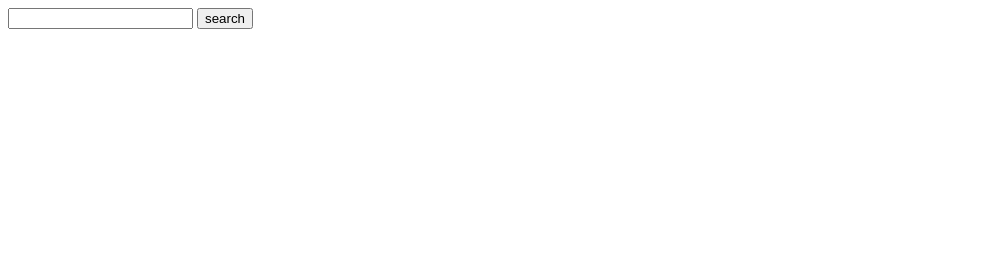
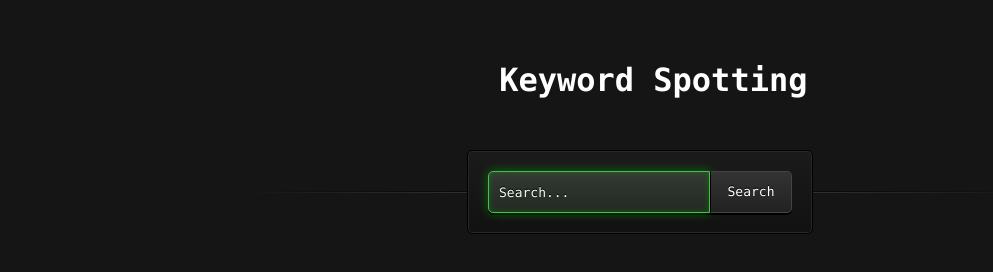
Before and after one commit to abuccts/keyword-spotting, a website: page public/index.html in a window 1280 px wide. Shown: the whole page, without its empty margins (0-993 px from the left). Drawn offline with Linux system fonts and the light colour scheme.

Commit message:
update search css

```diff
--- /dev/null
+++ b/public/css/index.css
@@ -0,0 +1,245 @@
+/* latin */
+@font-face {
+  font-family: 'Cabin';
+  font-style: normal;
+  font-weight: 400;
+  src: local('Cabin Regular'), local('Cabin-Regular'), url(../font/yQOMOX5hR0-6LTD879t-PQ.woff2) format('woff2');
+  unicode-range: U+0000-00FF, U+0131, U+0152-0153, U+02C6, U+02DA, U+02DC, U+2000-206F, U+2074, U+20AC, U+2212, U+2215, U+E0FF, U+EFFD, U+F000;
+}
+
+#title {
+	font-family: Consolas;
+	color: white;
+	position: absolute;
+	top: 40px;
+	left:39%;
+}
+
+.webdesigntuts-workshop {
+	background: #151515;
+	height: 100%;
+	position: absolute;
+	text-align: center;
+	width: 100%;
+	padding: 0;
+	margin: 0;
+}
+
+.webdesigntuts-workshop:before,
+.webdesigntuts-workshop:after {
+	content: '';
+	display: block;
+	height: 1px;
+	left: 50%;
+	margin: 0 0 0 -400px;
+	position: absolute;
+	width: 800px;
+}
+
+.webdesigntuts-workshop:before {
+	background: #444;
+	background: -webkit-linear-gradient(left, #151515, #444, #151515);
+	background: -moz-linear-gradient(left, #151515, #444, #151515);
+	background: -o-linear-gradient(left, #151515, #444, #151515);
+	background: -ms-linear-gradient(left, #151515, #444, #151515);
+	background: linear-gradient(left, #151515, #444, #151515);
+	top: 192px;
+}
+
+.webdesigntuts-workshop:after {
+	background: #000;
+	background: -webkit-linear-gradient(left, #151515, #000, #151515);
+	background: -moz-linear-gradient(left, #151515, #000, #151515);
+	background: -o-linear-gradient(left, #151515, #000, #151515);
+	background: -ms-linear-gradient(left, #151515, #000, #151515);
+	background: linear-gradient(left, #151515, #000, #151515);
+	top: 191px;
+}
+
+.webdesigntuts-workshop form {
+	background: #111;
+	background: -webkit-linear-gradient(#1b1b1b, #111);
+	background: -moz-linear-gradient(#1b1b1b, #111);
+	background: -o-linear-gradient(#1b1b1b, #111);
+	background: -ms-linear-gradient(#1b1b1b, #111);
+	background: linear-gradient(#1b1b1b, #111);
+	border: 1px solid #000;
+	border-radius: 5px;
+	box-shadow: inset 0 0 0 1px #272727;
+	display: inline-block;
+	font-size: 0px;
+	margin: 150px auto 0;
+	padding: 20px;
+	position: relative;
+	z-index: 1;
+}
+
+.webdesigntuts-workshop input {
+	background: #222;
+	background: -webkit-linear-gradient(#333, #222);
+	background: -moz-linear-gradient(#333, #222);
+	background: -o-linear-gradient(#333, #222);
+	background: -ms-linear-gradient(#333, #222);
+	background: linear-gradient(#333, #222);
+	border: 1px solid #444;
+	border-radius: 5px 0 0 5px;
+	box-shadow: 0 2px 0 #000;
+	color: #888;
+	display: block;
+	float: left;
+	font-family: 'Consolas', helvetica, arial, sans-serif;
+	font-size: 13px;
+	font-weight: 400;
+	height: 40px;
+	margin: 0;
+	padding: 0 10px;
+	text-shadow: 0 -1px 0 #000;
+	width: 200px;
+}
+
+.ie .webdesigntuts-workshop input {
+	line-height: 40px;
+}
+
+.webdesigntuts-workshop input::-webkit-input-placeholder {
+   color: #888;
+}
+
+.webdesigntuts-workshop input:-moz-placeholder {
+   color: #888;
+}
+
+.webdesigntuts-workshop input:focus {
+	-webkit-animation: glow 800ms ease-out infinite alternate;
+	-moz-animation: glow 800ms ease-out infinite alternate;
+	-o-animation: glow 800ms ease-out infinite alternate;
+	-ms-animation: glow 800ms ease-out infinite alternate;
+	animation: glow 800ms ease-out infinite alternate;
+	background: #222922;
+	background: -webkit-linear-gradient(#333933, #222922);
+	background: -moz-linear-gradient(#333933, #222922);
+	background: -o-linear-gradient(#333933, #222922);
+	background: -ms-linear-gradient(#333933, #222922);
+	background: linear-gradient(#333933, #222922);
+	border-color: #393;
+	box-shadow: 0 0 5px rgba(0,255,0,.2), inset 0 0 5px rgba(0,255,0,.1), 0 2px 0 #000;
+	color: #efe;
+	outline: none;
+}
+
+.webdesigntuts-workshop input:focus::-webkit-input-placeholder {
+	color: #efe;
+}
+
+.webdesigntuts-workshop input:focus:-moz-placeholder {
+	color: #efe;
+}
+
+.webdesigntuts-workshop button {
+	background: #222;
+	background: -webkit-linear-gradient(#333, #222);
+	background: -moz-linear-gradient(#333, #222);
+	background: -o-linear-gradient(#333, #222);
+	background: -ms-linear-gradient(#333, #222);
+	background: linear-gradient(#333, #222);
+	-webkit-box-sizing: content-box;
+	-moz-box-sizing: content-box;
+	-o-box-sizing: content-box;
+	-ms-box-sizing: content-box;
+	box-sizing: content-box;
+	border: 1px solid #444;
+	border-left-color: #000;
+	border-radius: 0 5px 5px 0;
+	box-shadow: 0 2px 0 #000;
+	color: #fff;
+	display: block;
+	float: left;
+	font-family: 'Consolas', helvetica, arial, sans-serif;
+	font-size: 13px;
+	font-weight: 400;
+	height: 40px;
+	line-height: 40px;
+	margin: 0;
+	padding: 0;
+	position: relative;
+	text-shadow: 0 -1px 0 #000;
+	width: 80px;
+}
+
+.webdesigntuts-workshop button:hover,
+.webdesigntuts-workshop button:focus {
+	background: #292929;
+	background: -webkit-linear-gradient(#393939, #292929);
+	background: -moz-linear-gradient(#393939, #292929);
+	background: -o-linear-gradient(#393939, #292929);
+	background: -ms-linear-gradient(#393939, #292929);
+	background: linear-gradient(#393939, #292929);
+	color: #5f5;
+	outline: none;
+}
+
+.webdesigntuts-workshop button:active {
+	background: #292929;
+	background: -webkit-linear-gradient(#393939, #292929);
+	background: -moz-linear-gradient(#393939, #292929);
+	background: -o-linear-gradient(#393939, #292929);
+	background: -ms-linear-gradient(#393939, #292929);
+	background: linear-gradient(#393939, #292929);
+	box-shadow: 0 1px 0 #000, inset 1px 0 1px #222;
+	top: 1px;
+}
+
+@-webkit-keyframes glow {
+    0% {
+		border-color: #393;
+		box-shadow: 0 0 5px rgba(0,255,0,.2), inset 0 0 5px rgba(0,255,0,.1), 0 2px 0 #000;
+    }
+    100% {
+		border-color: #6f6;
+		box-shadow: 0 0 20px rgba(0,255,0,.6), inset 0 0 10px rgba(0,255,0,.4), 0 2px 0 #000;
+    }
+}
+
+@-moz-keyframes glow {
+    0% {
+		border-color: #393;
+		box-shadow: 0 0 5px rgba(0,255,0,.2), inset 0 0 5px rgba(0,255,0,.1), 0 2px 0 #000;
+    }
+    100% {
+		border-color: #6f6;
+		box-shadow: 0 0 20px rgba(0,255,0,.6), inset 0 0 10px rgba(0,255,0,.4), 0 2px 0 #000;
+    }
+}
+
+@-o-keyframes glow {
+    0% {
+		border-color: #393;
+		box-shadow: 0 0 5px rgba(0,255,0,.2), inset 0 0 5px rgba(0,255,0,.1), 0 2px 0 #000;
+    }
+    100% {
+		border-color: #6f6;
+		box-shadow: 0 0 20px rgba(0,255,0,.6), inset 0 0 10px rgba(0,255,0,.4), 0 2px 0 #000;
+    }
+}
+
+@-ms-keyframes glow {
+    0% {
+		border-color: #393;
+		box-shadow: 0 0 5px rgba(0,255,0,.2), inset 0 0 5px rgba(0,255,0,.1), 0 2px 0 #000;
+    }
+    100% {
+		border-color: #6f6;
+		box-shadow: 0 0 20px rgba(0,255,0,.6), inset 0 0 10px rgba(0,255,0,.4), 0 2px 0 #000;
+    }
+}
+
+@keyframes glow {
+    0% {
+		border-color: #393;
+		box-shadow: 0 0 5px rgba(0,255,0,.2), inset 0 0 5px rgba(0,255,0,.1), 0 2px 0 #000;
+    }
+    100% {
+		border-color: #6f6;
+		box-shadow: 0 0 20px rgba(0,255,0,.6), inset 0 0 10px rgba(0,255,0,.4), 0 2px 0 #000;
+    }
+}
--- a/public/index.html
+++ b/public/index.html
@@ -6,18 +6,25 @@
 		<meta name="viewport" content="width=device-width, initial-scale=1">
 
 		<title>Keyword Spotting</title>
+
+		<link type="text/css" href="css/index.css" rel="stylesheet">
 	</head>
 
-	<body>
-		<input type="text" id="input"></input>
-		<button>search</button>
+	<body class="webdesigntuts-workshop">
+		<div>
+			<form action="index.html">
+				<input type="text" id="input" placeholder="Search..." autofocus>
+				<button>Search</button>
+			</form>
+		</div>
+		<h1 id="title">Keyword Spotting</h1>
 
 		<script src="jquery-1.10.1.min.js"></script>
 		<script>
 		$(document).ready(function(){
 		  $("button").click(function(){
-		 // alert(document.getElementById('input').value)
 			var query = new  FormData();
+			alert(document.getElementById('input').value);
 			query.append('seq', document.getElementById('input').value);
 				$.ajax({
 						type: 'POST',
```
Also changed, not shown: public/font/yQOMOX5hR0-6LTD879t-PQ.woff2 (added). Lines whose indentation alone changed are shown as unchanged.
